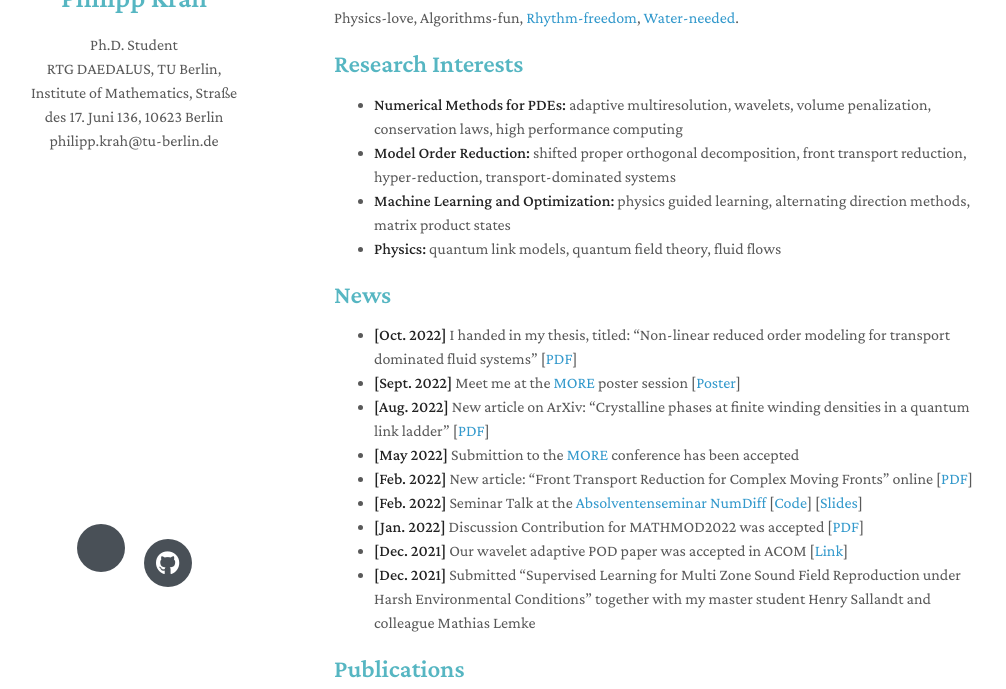
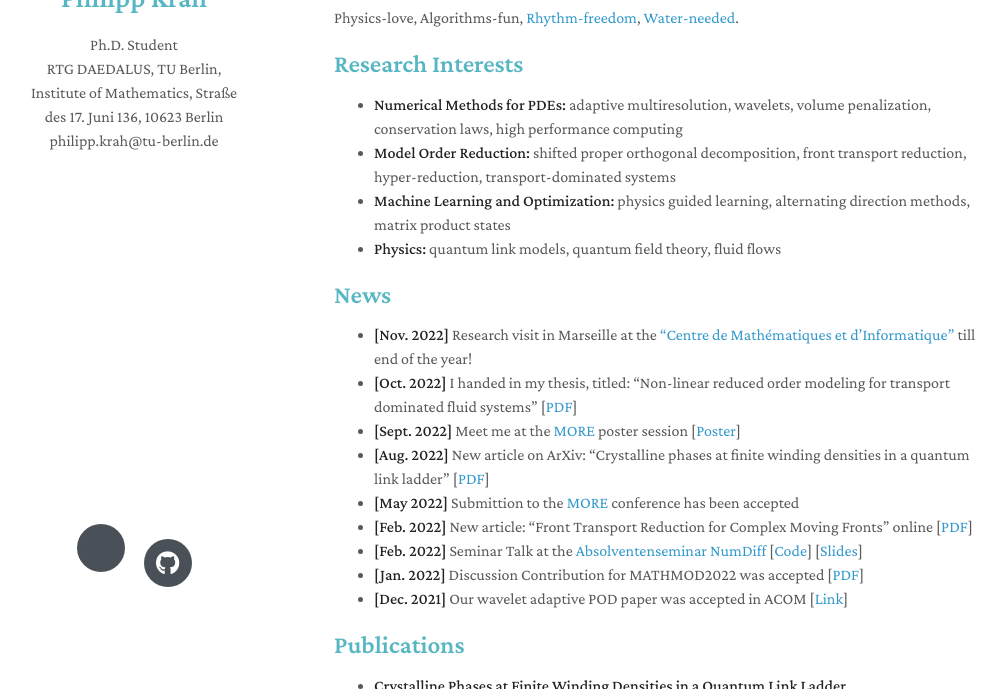
Before and after one commit to Philipp137/Philipp137.github.io, a Jekyll site: the page built from index.markdown, in a window 1280 px wide and 900 px high, cut to the strip 211-900 px from the top of the window. Shown: the whole strip, without its empty margins (136-1142 px from the left). Built offline with Jekyll 4.4.1, drawn with Linux system fonts in a browser that asks for light colours; nearby versions of some CDN libraries; a style sheet for code colours, icons or effects is not loaded.

Commit message:
marseille

```diff
--- a/index.markdown
+++ b/index.markdown
@@ -18,6 +18,7 @@ Physics-love, Algorithms-fun, [Rhythm-freedom](https://soundcloud.com/massesandb
 
 ## News
 
+- **[Nov. 2022]** Research visit in Marseille at the ["Centre de Mathématiques et d'Informatique"](http://www.i2m.univ-amu.fr/en/home/) till end of the year!
 - **[Oct. 2022]** I handed in my thesis, titled: "Non-linear reduced order modeling for transport dominated fluid systems" [[PDF](https://tubcloud.tu-berlin.de/s/zbb4tSxYedQbXrw)]
 - **[Sept. 2022]** Meet me at the [MORE](https://more.sciencesconf.org) poster session [[Poster](https://Philipp137.github.io/assets/poster/Poster_KoellermeierKrahKusch.pdf)]
 - **[Aug. 2022]** New article on ArXiv: "Crystalline phases at finite winding densities in a quantum link ladder" [[PDF](https://arxiv.org/pdf/2208.01964.pdf)]
@@ -27,7 +28,6 @@ Physics-love, Algorithms-fun, [Rhythm-freedom](https://soundcloud.com/massesandb
                   [[Slides](https://Philipp137.github.io/assets/slides/20220203_AbsolventenseminarWS21_22.pdf)]
 - **[Jan. 2022]** Discussion Contribution for MATHMOD2022 was accepted [[PDF](https://hal.archives-ouvertes.fr/hal-03396325/document)]
 - **[Dec. 2021]** Our wavelet adaptive POD paper was accepted in ACOM [[Link](https://link.springer.com/article/10.1007/s10444-021-09922-2)]
-- **[Dec. 2021]** Submitted "Supervised Learning for Multi Zone Sound Field Reproduction under Harsh Environmental Conditions" together with my master student Henry Sallandt and colleague Mathias Lemke
 
 ## Publications
 
```
